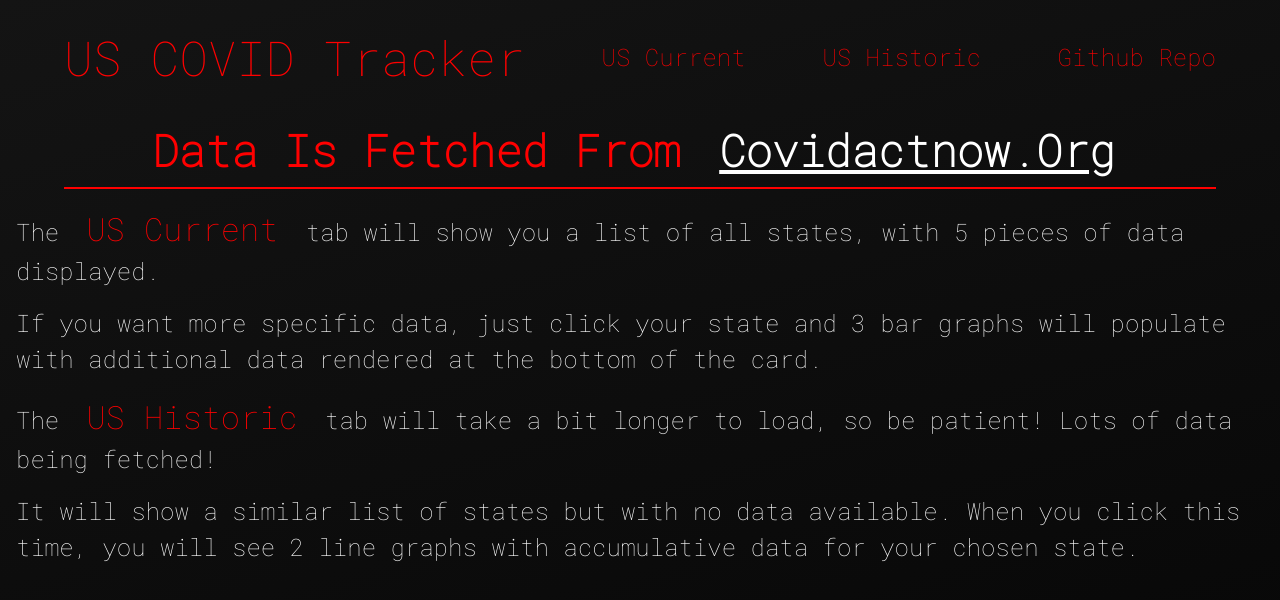
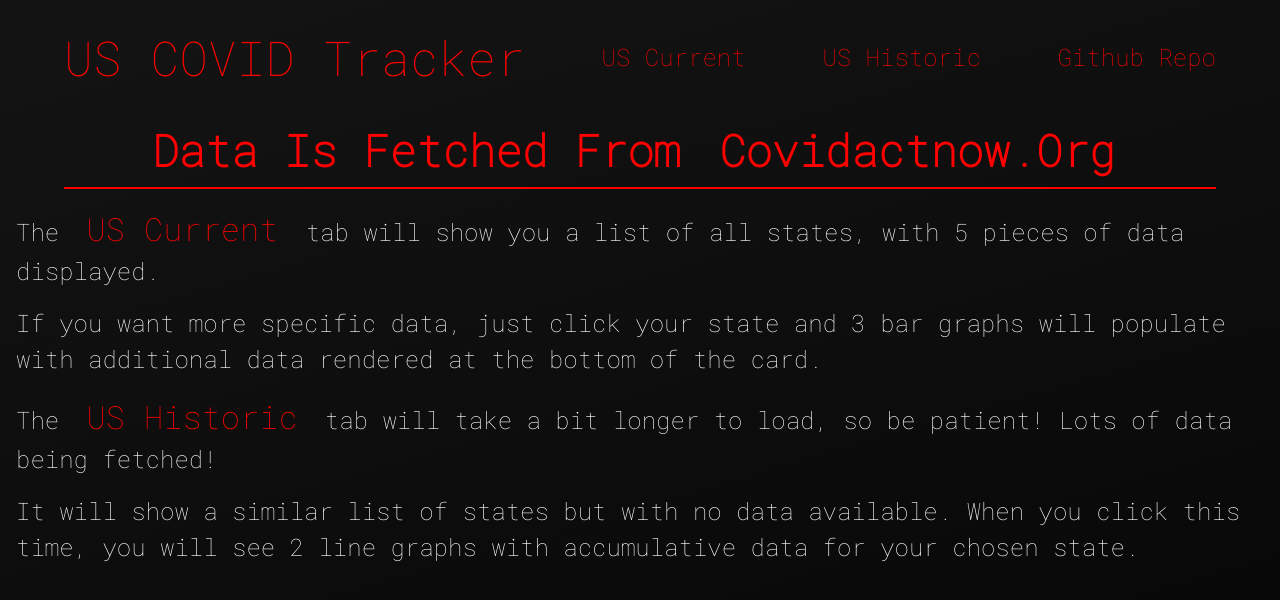
Before and after one commit to Slap-a-tha-Bass/covid-tracker-app, a Next.js app: page / in a window 1280 px wide. Shown: the top 600 px of the page. Built offline with nearby package versions, Linux system fonts and the light colour scheme.

Commit message:
added console.log

```diff
--- a/pages/_app.js
+++ b/pages/_app.js
@@ -6,6 +6,14 @@
 import "../theme/styles.css";
 
 function MyApp({ Component, pageProps }) {
+  console.log(
+    "%c Used NextJS and Styled Components for this project.",
+    "border: 1px solid red; padding: 10px; border-radius: 5px; color: red; background-color: rgb(60,60,60); font-size: 20px; font-family: monospace"
+  );
+  console.log(
+    "%c corey@deloach.dev",
+    "border: 1px solid red; padding: 10px; border-radius: 5px; color: red; background-color: rgb(60,60,60); font-size: 20px; font-family: monospace"
+  );
   const [theme, setTheme] = useState("dark");
   return (
     <ThemeProvider theme={theme === "dark" ? darkTheme : lightTheme}>
--- a/pages/index.js
+++ b/pages/index.js
@@ -11,10 +11,6 @@
   font-size: 2rem;
   color: red;
 `;
-const A = styled.a`
-  color: white;
-  text-decoration: underline;
-`
 export default function Home(props) {
   return (
     <div>
@@ -22,7 +18,7 @@
         <title>US COVID Tracker</title>
       </Head>
       <CenterDiv>
-        <h1>Data is fetched from <A href="https://covidactnow.org/" target="_blank">covidactnow.org</A></h1>
+        <h1>Data is fetched from <a href="https://covidactnow.org/" target="_blank">covidactnow.org</a></h1>
       </CenterDiv>
       <P>
         The <Span><Link href="/us_data" >US Current</Link></Span> tab will show you a list of all states,
```
Also changed, not shown: pages/us_historic/index.js (+3 -7 lines).
